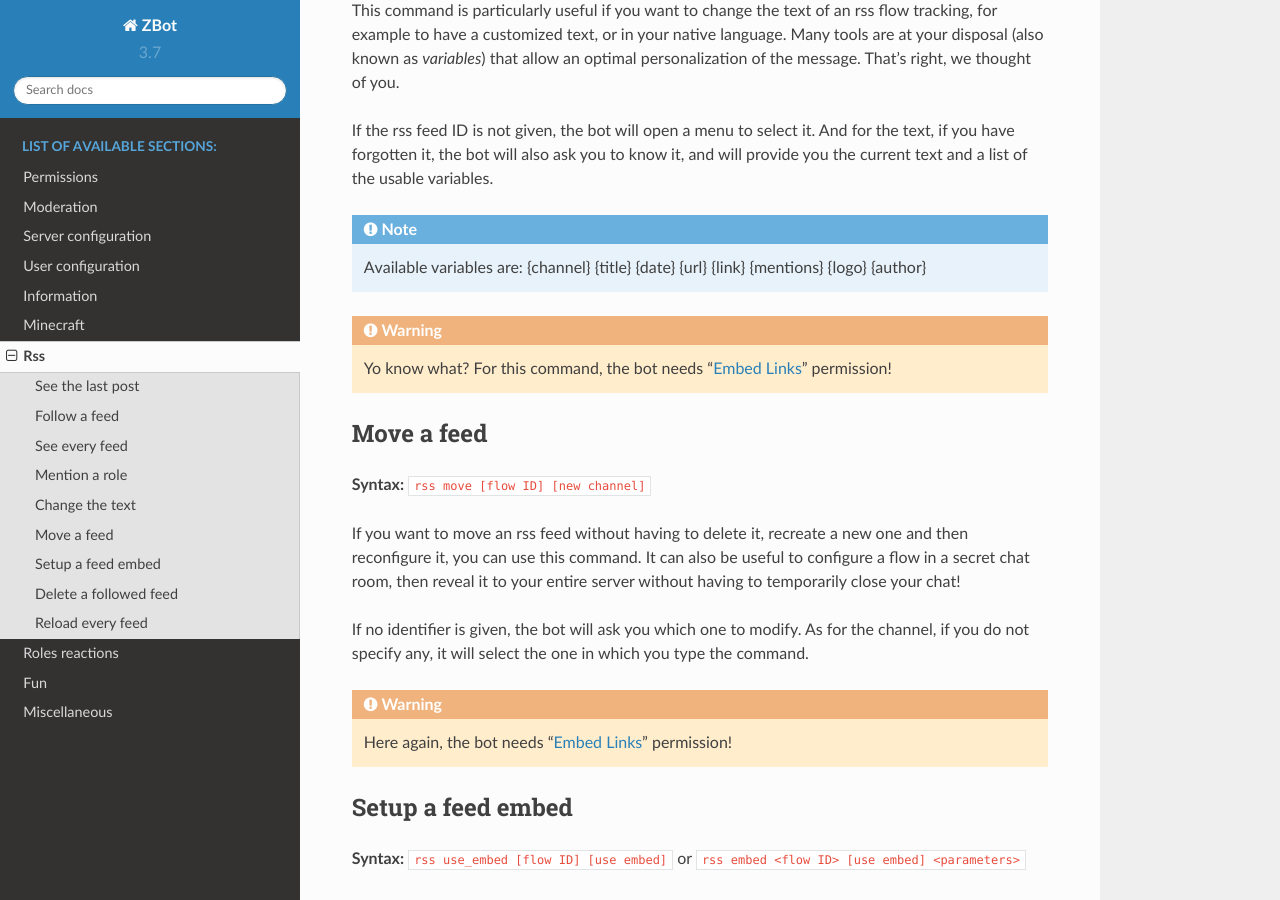
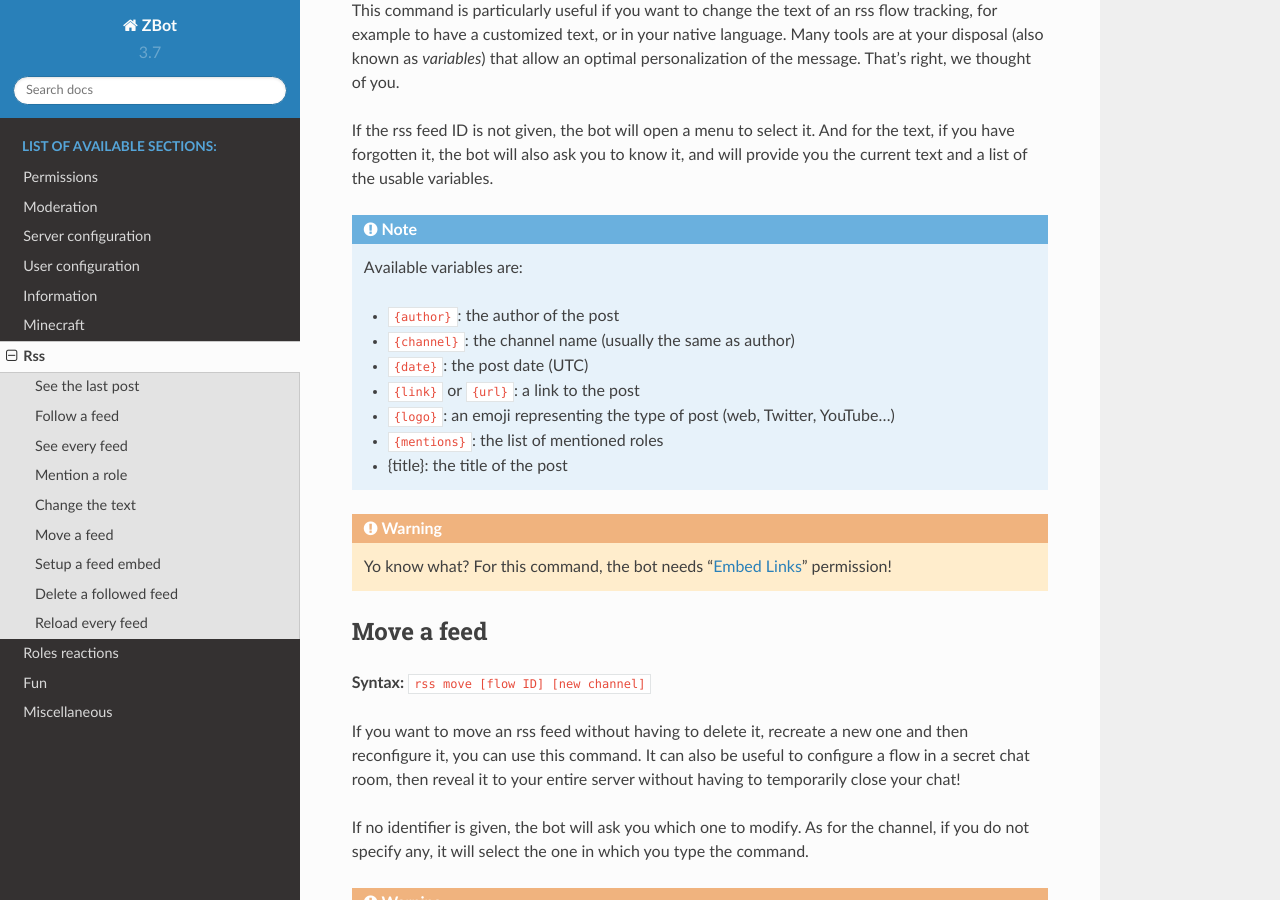
Before and after one commit to Axobot-org/Axobot, a Sphinx documentation site: the page built from docs/rss.rst, in a window 1280 px wide and 900 px high, scrolled down 2195 px. Built offline with Sphinx 7.4.7 and the Read the Docs theme 2.0.0, drawn with Linux system fonts in a browser that asks for light colours.

Commit message:
[fix] `rss text` doc

```diff
--- a/docs/rss.rst
+++ b/docs/rss.rst
@@ -70,7 +70,16 @@ This command is particularly useful if you want to change the text of an rss flo
 
 If the rss feed ID is not given, the bot will open a menu to select it. And for the text, if you have forgotten it, the bot will also ask you to know it, and will provide you the current text and a list of the usable variables.
 
-.. note:: Available variables are: {channel} {title} {date} {url} {link} {mentions} {logo} {author}
+.. note:: Available variables are:
+
+    - :code:`{author}`: the author of the post
+    - :code:`{channel}`: the channel name (usually the same as author)
+    - :code:`{date}`: the post date (UTC)
+    - :code:`{link}` or :code:`{url}`: a link to the post
+    - :code:`{logo}`: an emoji representing the type of post (web, Twitter, YouTube...)
+    - :code:`{mentions}`: the list of mentioned roles
+
+    - {title}: the title of the post
 
 .. warning:: Yo know what? For this command, the bot needs "`Embed Links <perms.html#embed-links>`_" permission!
 
```
Also changed, not shown: 3 other files.
